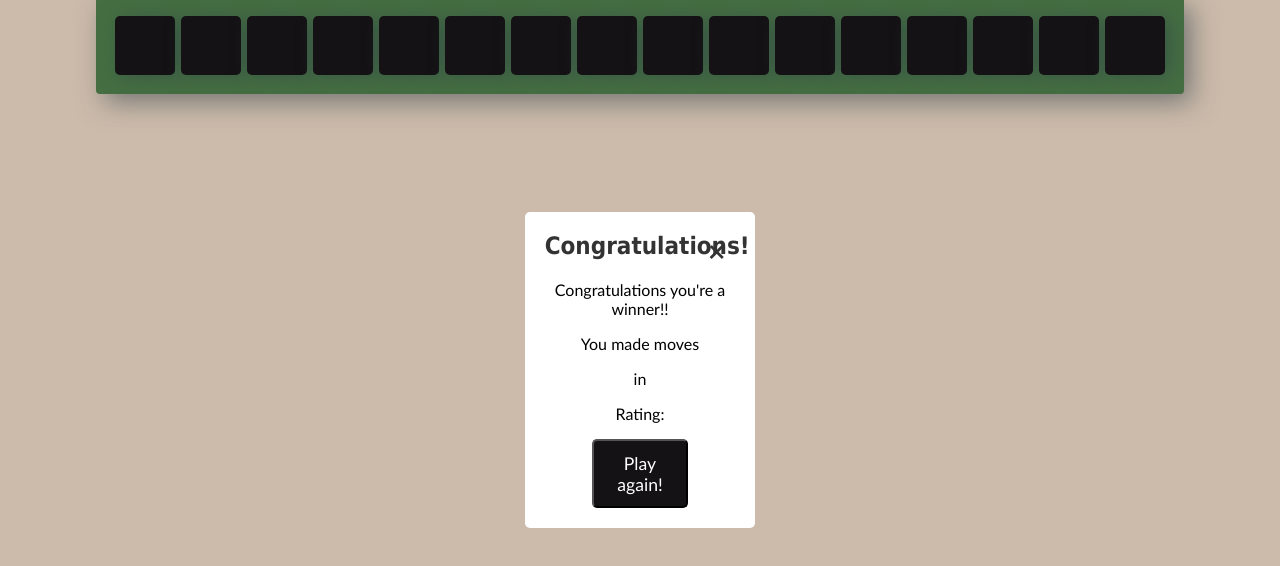
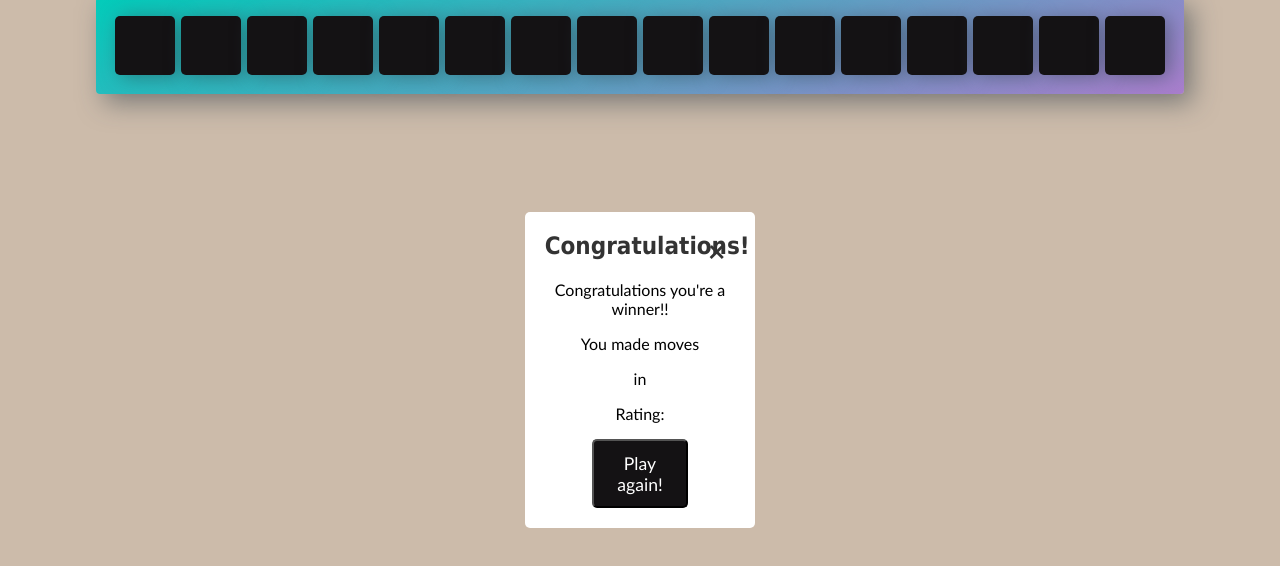
Before and after one commit to TeamWaggles/memorygame, a plain HTML site: page index.html in a window 1280 px wide. Shown: the part 108-674 px from the top of the page. Drawn offline with Linux system fonts and the light colour scheme; a web font is replaced by a local one.

Commit message:
Update app.css

```diff
--- a/css/app.css
+++ b/css/app.css
@@ -42,7 +42,7 @@ h1 {
 
 .deck {
 	width: 85%;
-	background: #456F42;
+	background: linear-gradient(160deg, #02ccba 0%, #aa7ecd 100%);
 	padding: 1rem;
 	border-radius: 4px;
 	box-shadow: 8px 9px 26px 0 rgba(46, 61, 73, 0.5);
```
